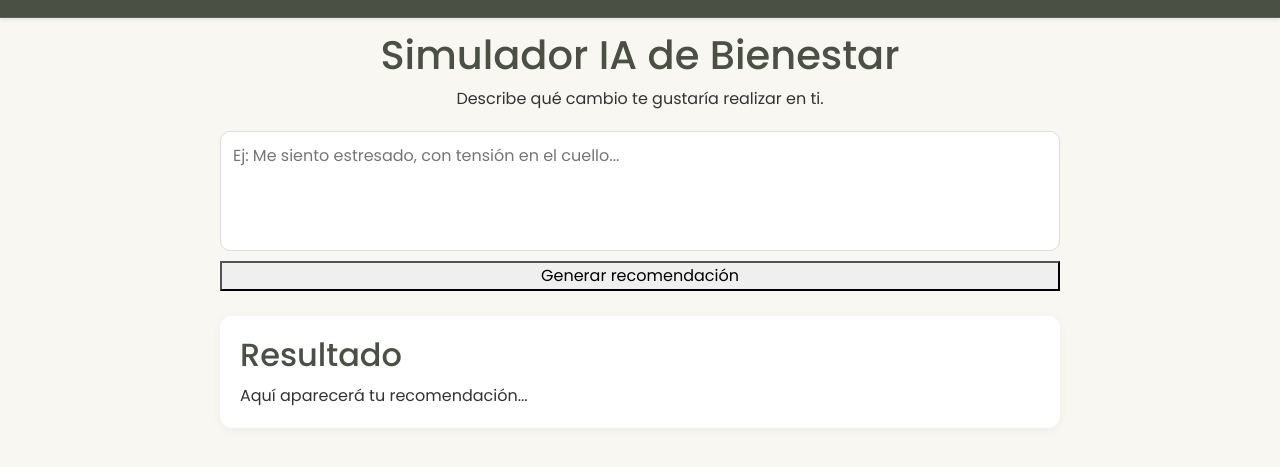
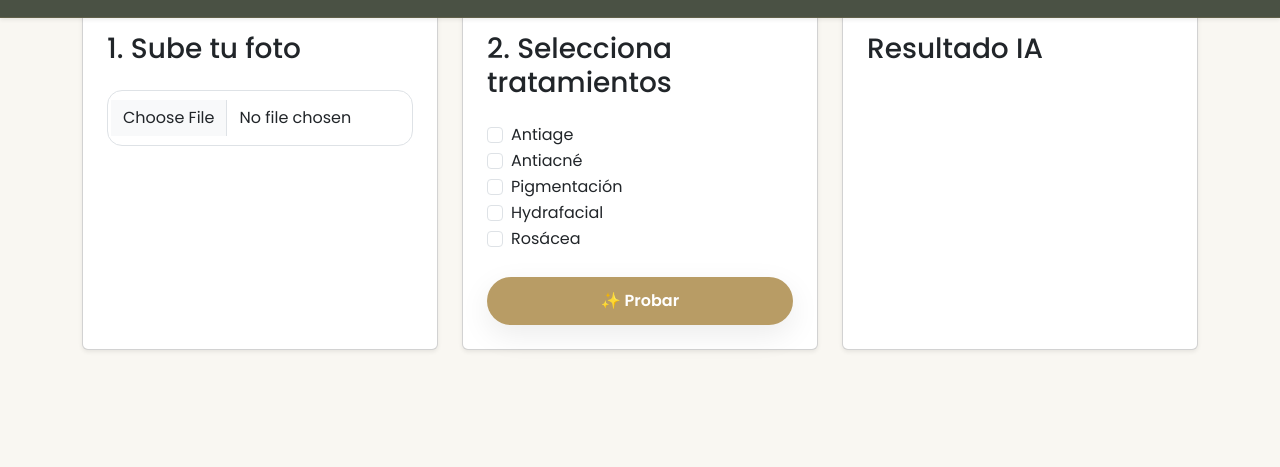
Before and after one commit to orquideawellness-hub/Orquidea_Wellness, a plain HTML site: page simulador.html in a window 1280 px wide. Shown: the part 89-556 px from the top of the page. Drawn offline with nearby package versions, Linux system fonts and the light colour scheme.

Commit message:
simulador configurado para ia

```diff
--- a/js/simulador.js
+++ b/js/simulador.js
@@ -1,58 +1,15 @@
-function ejecutarSimulador() {
-  const input = document.getElementById("inputSimulador").value.toLowerCase().trim();
-  const resultado = document.getElementById("resultadoSimulador");
+const fotoInput = document.getElementById("fotoInput");
 
-  if (!input) {
-    resultado.innerHTML = "⚠️ Describe cómo te sientes para generar una recomendación.";
-    return;
-  }
+const previewOriginal = document.getElementById("previewOriginal");
 
-  let respuesta = "";
+fotoInput.addEventListener("change", function () {
 
-  // 🧠 Reglas simples de simulación IA
-  if (input.includes("estres") || input.includes("ansiedad") || input.includes("tension")) {
-    respuesta = `
-      🌿 Recomendación de Bienestar:<br><br>
-      • Terapia de respiración profunda (5-10 min)<br>
-      • Aromaterapia con lavanda<br>
-      • Masaje cervical relajante<br>
-      • Evitar pantallas por 30 min<br><br>
-      💡 Enfoque: reducir activación del sistema nervioso
-    `;
-  }
+    const archivo = this.files[0];
 
-  else if (input.includes("dolor") || input.includes("musculo") || input.includes("cuerpo")) {
-    respuesta = `
-      💆 Recomendación Física:<br><br>
-      • Masaje terapéutico localizado<br>
-      • Estiramientos suaves<br>
-      • Aplicación de calor local<br>
-      • Hidratación constante<br><br>
-      💡 Enfoque: recuperación muscular y circulación
-    `;
-  }
+    if (!archivo) return;
 
-  else if (input.includes("cansancio") || input.includes("fatiga") || input.includes("agotado")) {
-    respuesta = `
-      🌙 Recomendación de Recuperación:<br><br>
-      • Descanso profundo (7-8 horas)<br>
-      • Té relajante (manzanilla o menta)<br>
-      • Evitar sobreestimulación<br>
-      • Meditación ligera<br><br>
-      💡 Enfoque: restauración de energía
-    `;
-  }
+    previewOriginal.src = URL.createObjectURL(archivo);
 
-  else {
-    respuesta = `
-      🌸 Recomendación General:<br><br>
-      • Masaje relajante completo<br>
-      • Sesión de respiración consciente<br>
-      • Actividad ligera al aire libre<br>
-      • Hidratación y descanso<br><br>
-      💡 Enfoque: equilibrio general cuerpo-mente
-    `;
-  }
+    previewOriginal.classList.remove("d-none");
 
-  resultado.innerHTML = respuesta;
-}
+});
--- a/simulador.html
+++ b/simulador.html
@@ -83,32 +83,125 @@
 
 
     <!-- CONTENIDO -->
-    <main class="simulador-container">
+    <main class="container py-5 mt-5">
 
-        <section class="simulador-header">
-            <h1>Simulador IA de Bienestar</h1>
-            <p>Describe qué cambio te gustaría realizar en ti.</p>
-        </section>
+        <div class="row g-4">
 
-        <!-- INPUT -->
-        <section class="simulador-input">
-            <textarea id="inputSimulador" placeholder="Ej: Me siento estresado, con tensión en el cuello..."></textarea>
+            <!-- SUBIR FOTO -->
+            <div class="col-lg-4">
 
-            <button onclick="ejecutarSimulador()">
-                Generar recomendación
-            </button>
-        </section>
+                <div class="card shadow-sm p-4 h-100">
 
-        <!-- RESULTADO -->
-        <section class="simulador-result">
-            <h2>Resultado</h2>
-            <div id="resultadoSimulador">
-                Aquí aparecerá tu recomendación...
+                    <h3 class="mb-4">
+                        1. Sube tu foto
+                    </h3>
+
+                    <input type="file" id="fotoInput" accept="image/*" class="form-control mb-3">
+
+                    <img id="previewOriginal" class="img-fluid rounded d-none" alt="Vista previa">
+
+                </div>
+
             </div>
-        </section>
+
+            <!-- TRATAMIENTOS -->
+            <div class="col-lg-4">
+
+                <div class="card shadow-sm p-4 h-100">
+
+                    <h3 class="mb-4">
+                        2. Selecciona tratamientos
+                    </h3>
+
+                    <div class="form-check">
+                        <input class="form-check-input tratamiento" type="checkbox" value="Antiage">
+
+                        <label class="form-check-label">
+                            Antiage
+                        </label>
+                    </div>
+
+                    <div class="form-check">
+
+                        <input class="form-check-input tratamiento" type="checkbox" value="Antiacné">
+
+                        <label class="form-check-label">
+                            Antiacné
+                        </label>
+
+                    </div>
+
+                    <div class="form-check">
+
+                        <input class="form-check-input tratamiento" type="checkbox" value="Pigmentación">
+
+                        <label class="form-check-label">
+                            Pigmentación
+                        </label>
+
+                    </div>
+
+                    <div class="form-check">
+
+                        <input class="form-check-input tratamiento" type="checkbox" value="Hydrafacial">
+
+                        <label class="form-check-label">
+                            Hydrafacial
+                        </label>
+
+                    </div>
+
+                    <div class="form-check">
+
+                        <input class="form-check-input tratamiento" type="checkbox" value="Rosácea">
+
+                        <label class="form-check-label">
+                            Rosácea
+                        </label>
+
+                    </div>
+
+                    <button id="btnProbar" class="btn btn-gold mt-4">
+
+                        ✨ Probar
+
+                    </button>
+
+                </div>
+
+            </div>
+
+            <!-- RESULTADO -->
+            <div class="col-lg-4">
+
+                <div class="card shadow-sm p-4 h-100">
+
+                    <h3>
+
+                        Resultado IA
+
+                    </h3>
+
+                    <img id="previewIA" class="img-fluid rounded mt-3 d-none">
+
+                    <button id="btnRecomendaciones" class="btn btn-outline-success mt-4 d-none">
+
+                        Ver sugerencias adicionales
+
+                    </button>
+
+                    <div id="recomendaciones" class="mt-3">
+
+                    </div>
+
+                </div>
+
+            </div>
+
+        </div>
 
     </main>
-     <!-- Bootstrap -->
+    <!-- Bootstrap -->
     <script src="https://cdn.jsdelivr.net/npm/bootstrap@5.3.7/dist/js/bootstrap.bundle.min.js"></script>
     <script src="js/app.js"></script>
     <script src="./js/simulador.js"></script>
```
